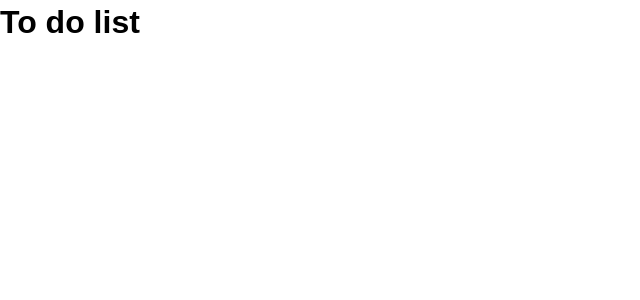
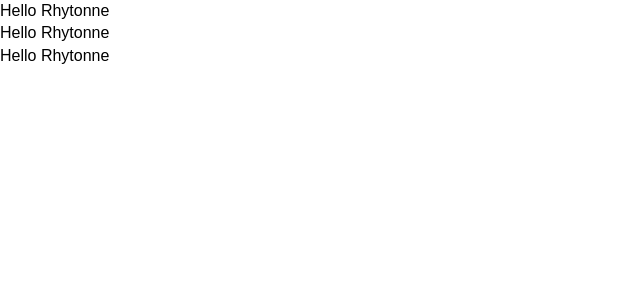
Before and after one commit to rai8/to-do-app, a React (Create React App) app: page / in a window 1280 px wide. Shown: the top 300 px of the page, without its empty margins (0-640 px from the left). Built offline with nearby package versions, Linux system fonts and the light colour scheme.

Commit message:
more on creating components

```diff
--- a/src/App.js
+++ b/src/App.js
@@ -27,10 +27,9 @@
     ]
   };
   render() {
-    console.log(this.state.todos);
     return (
       <div className="App">
-        <Todos />
+        <Todos todos={this.state.todos} />
       </div>
     );
   }
--- /dev/null
+++ b/src/components/TodoItem.js
@@ -0,0 +1,15 @@
+//press RCE to automatically generate your component, that is if you have es7, react---- installed
+
+import React, { Component } from "react";
+
+export class TodoItem extends Component {
+  render() {
+    return (
+      <div>
+        <p> Hello Rhytonne</p>
+      </div>
+    );
+  }
+}
+
+export default TodoItem;
--- a/src/components/Todos.js
+++ b/src/components/Todos.js
@@ -1,13 +1,11 @@
 //creating the component to do
 
-import React from "react";
-
-function Todos() {
-  return (
-    <div>
-      <h1>To do list</h1>
-    </div>
-  );
+import React, { Component } from "react";
+import TodoItem from "./TodoItem";
+class Todos extends Component {
+  render() {
+    return this.props.todos.map(todo => <TodoItem />);
+  }
 }
 
 export default Todos;
```
